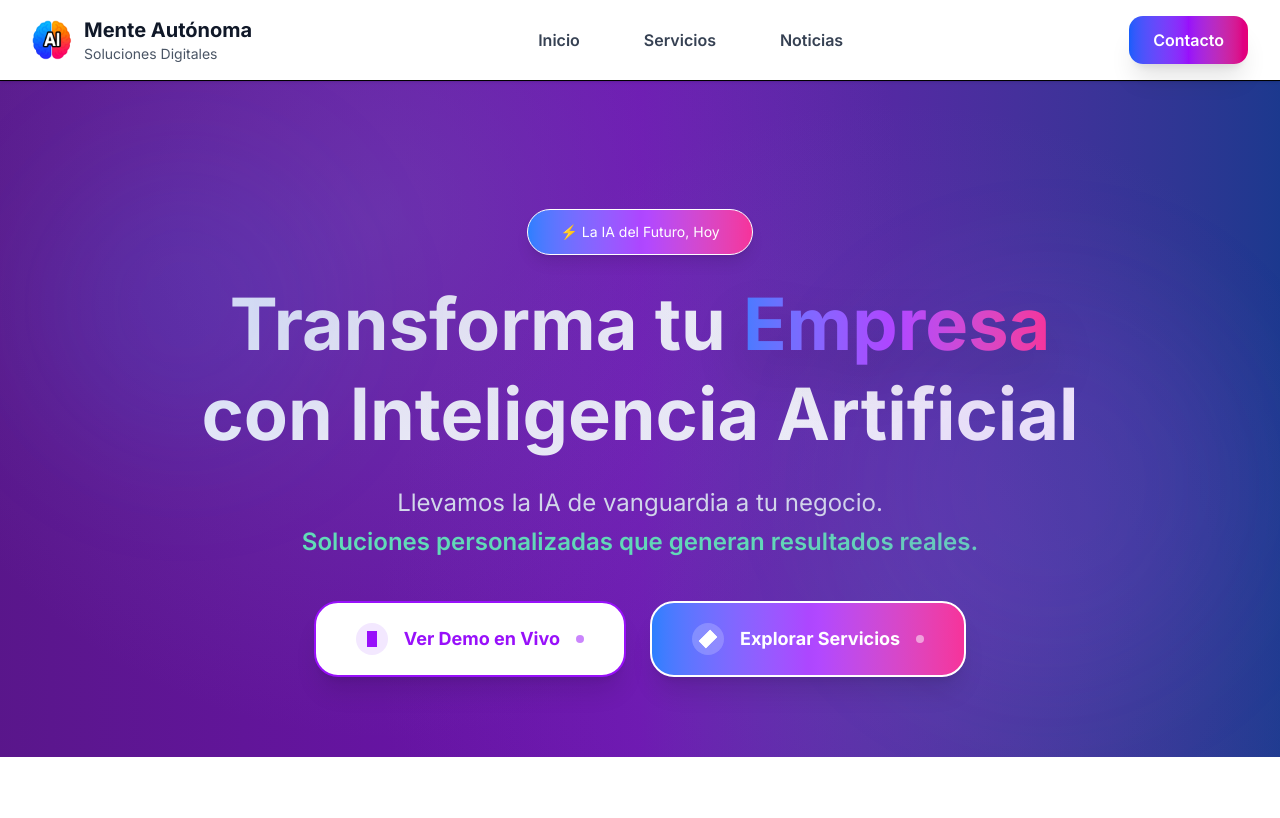
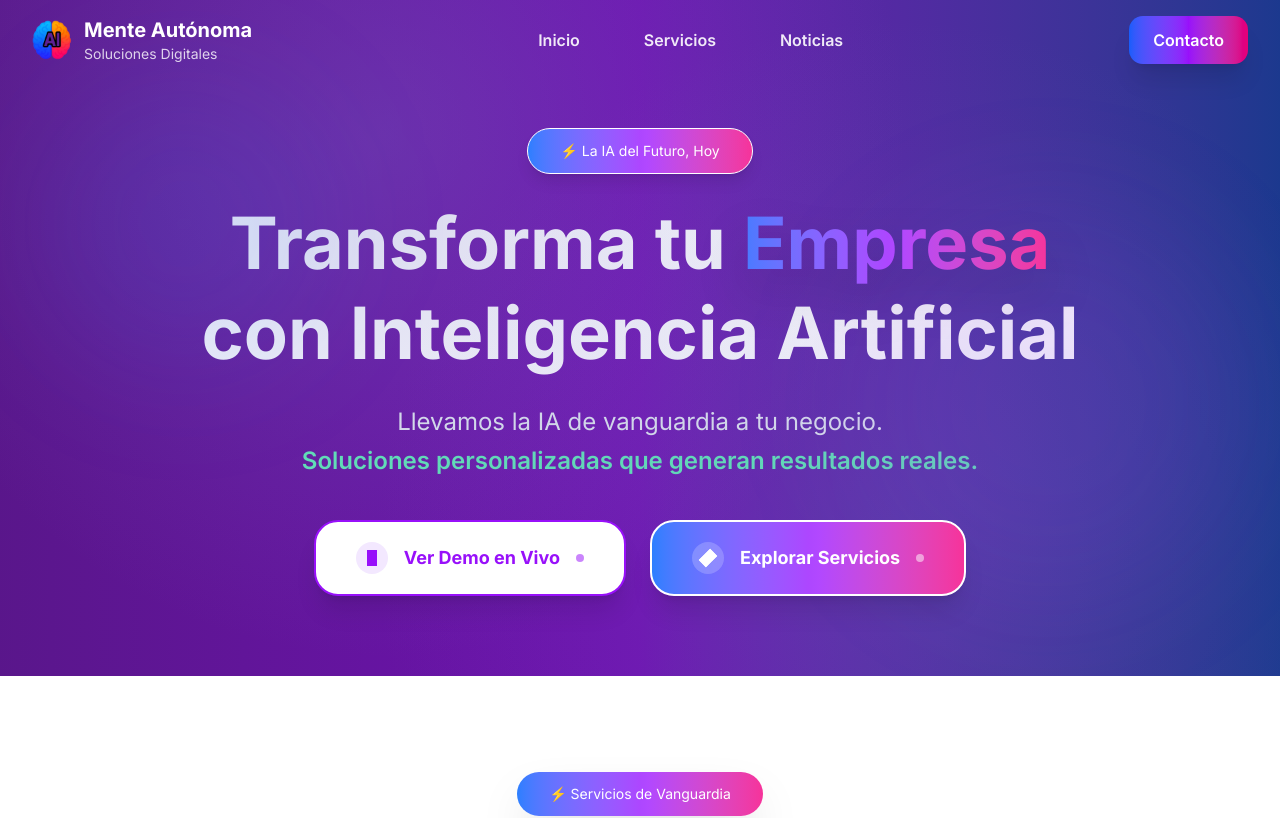
Before and after one commit to ahumada985/mente-autonoma-web, a Next.js app: page /indigo in a window 1280 px wide. Shown: the top 818 px of the page. Built offline with nearby package versions, Linux system fonts and the light colour scheme; no server answers.

Commit message:
M.A 2.0 pagina indigo ok --- pasara a main

```diff
--- a/src/app/indigo/page.tsx
+++ b/src/app/indigo/page.tsx
@@ -14,9 +14,19 @@ export default function Indigo() {
   const [isSubmitting, setIsSubmitting] = useState(false);
   const [submitStatus, setSubmitStatus] = useState('');
   const [isClient, setIsClient] = useState(false);
+  const [isHeaderSticky, setIsHeaderSticky] = useState(false);
 
   useEffect(() => {
     setIsClient(true);
+
+    // Función para detectar cuando el header debe ser sticky
+    const handleScroll = () => {
+      const scrollPosition = window.scrollY;
+      setIsHeaderSticky(scrollPosition > 100);
+    };
+
+    window.addEventListener('scroll', handleScroll);
+    return () => window.removeEventListener('scroll', handleScroll);
   }, []);
 
   const handleInputChange = (e: React.ChangeEvent<HTMLInputElement>) => {
@@ -77,26 +87,46 @@ export default function Indigo() {
 
   return (
     <div className="min-h-screen bg-white">
-      {/* Header Estándar */}
-      <header className="bg-white border-b border-gray-200 sticky top-0 z-50 shadow-sm">
+      {/* Header con transparencia dinámica */}
+      <header className={`fixed top-0 left-0 right-0 z-50 transition-all duration-300 ${
+        isHeaderSticky
+          ? 'bg-white border-b border-gray-200 shadow-sm'
+          : 'bg-transparent'
+      }`}>
         <div className="max-w-7xl mx-auto px-4 sm:px-6 lg:px-8">
           <div className="flex justify-between items-center h-20">
             <Link href="/" className="flex items-center space-x-3 group">
               <img src="/logo_final.png" alt="Mente Autónoma" className="w-10 h-10 object-contain group-hover:scale-110 transition-transform duration-300" />
               <div>
-                <h1 className="text-xl font-bold text-gray-900">Mente Autónoma</h1>
-                <p className="text-sm text-gray-600">Soluciones Digitales</p>
+                <h1 className={`text-xl font-bold transition-colors duration-300 ${
+                  isHeaderSticky ? 'text-gray-900' : 'text-white'
+                }`}>Mente Autónoma</h1>
+                <p className={`text-sm transition-colors duration-300 ${
+                  isHeaderSticky ? 'text-gray-600' : 'text-white/80'
+                }`}>Soluciones Digitales</p>
               </div>
             </Link>
 
             <nav className="hidden md:flex space-x-8">
-              <Link href="/" className="text-gray-700 hover:text-blue-600 px-4 py-2 rounded-lg font-semibold transition-all duration-300 transform hover:scale-105">
+              <Link href="/" className={`px-4 py-2 rounded-lg font-semibold transition-all duration-300 transform hover:scale-105 ${
+                isHeaderSticky
+                  ? 'text-gray-700 hover:text-blue-600'
+                  : 'text-white/90 hover:text-white'
+              }`}>
                 Inicio
               </Link>
-              <Link href="/servicios-desarrollo-web" className="text-gray-700 hover:text-blue-600 px-4 py-2 rounded-lg font-semibold transition-all duration-300 transform hover:scale-105">
+              <Link href="/servicios-desarrollo-web" className={`px-4 py-2 rounded-lg font-semibold transition-all duration-300 transform hover:scale-105 ${
+                isHeaderSticky
+                  ? 'text-gray-700 hover:text-blue-600'
+                  : 'text-white/90 hover:text-white'
+              }`}>
                 Servicios
               </Link>
-              <Link href="/noticias" className="text-gray-700 hover:text-blue-600 px-4 py-2 rounded-lg font-semibold transition-all duration-300 transform hover:scale-105">
+              <Link href="/noticias" className={`px-4 py-2 rounded-lg font-semibold transition-all duration-300 transform hover:scale-105 ${
+                isHeaderSticky
+                  ? 'text-gray-700 hover:text-blue-600'
+                  : 'text-white/90 hover:text-white'
+              }`}>
                 Noticias
               </Link>
             </nav>
--- a/src/components/Footer.jsx
+++ b/src/components/Footer.jsx
@@ -35,9 +35,12 @@ export default function Footer() {
           {/* Columna 1 - Mente Autónoma */}
           <div className="space-y-6">
             <div className="flex items-center space-x-3">
-              <div className="w-12 h-12 bg-gradient-to-r from-blue-500 to-orange-500 rounded-full flex items-center justify-center">
-                <span className="text-white text-xl font-bold">AI</span>
-              </div>
+              {/* Logo original sin modificaciones */}
+              <img
+                src="/logo_final.png"
+                alt="Mente Autónoma"
+                className="w-12 h-12 object-contain"
+              />
               <div>
                 <h1 className="text-xl font-bold">Mente Autónoma</h1>
               </div>
```
